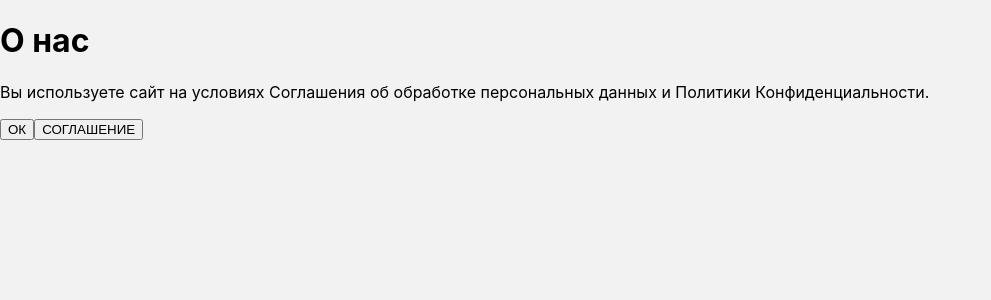
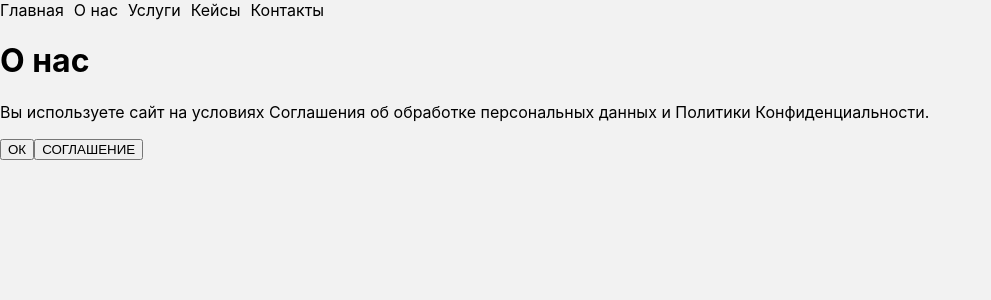
Before and after one commit to Catmiral95/ReactLP, a React (Create React App) app: page / in a window 1280 px wide. Shown: the top 300 px of the page, without its empty margins (0-991 px from the left). Built offline with nearby package versions, Linux system fonts and the light colour scheme.

Commit message:
Navbar added in order to carry out a test

```diff
--- a/src/App.js
+++ b/src/App.js
@@ -1,10 +1,12 @@
 import "./App.css";
 import About from "./components/about/About.jsx";
 import Consent from "./components/consent/Consent.jsx";
+import Navber from "./components/navbar/Navbar.jsx"
 
 function App() {
   return (
     <div>
+      <Navber />
       <About />
       <Consent />
     </div>
--- a/src/components/navbar/Navbar.jsx
+++ b/src/components/navbar/Navbar.jsx
@@ -1,3 +1,14 @@
 export default function Navbar() {
-  return;
+  const navbarStyle = {
+    display: 'flex',
+    flexDirection: 'row',
+    gap: '10px'
+  }
+  return(<div style={navbarStyle}>
+    <a>Главная</a>
+    <a>О нас</a>
+    <a>Услуги</a>
+    <a>Кейсы</a>
+    <a>Контакты</a>
+    </div>);
 }
```
